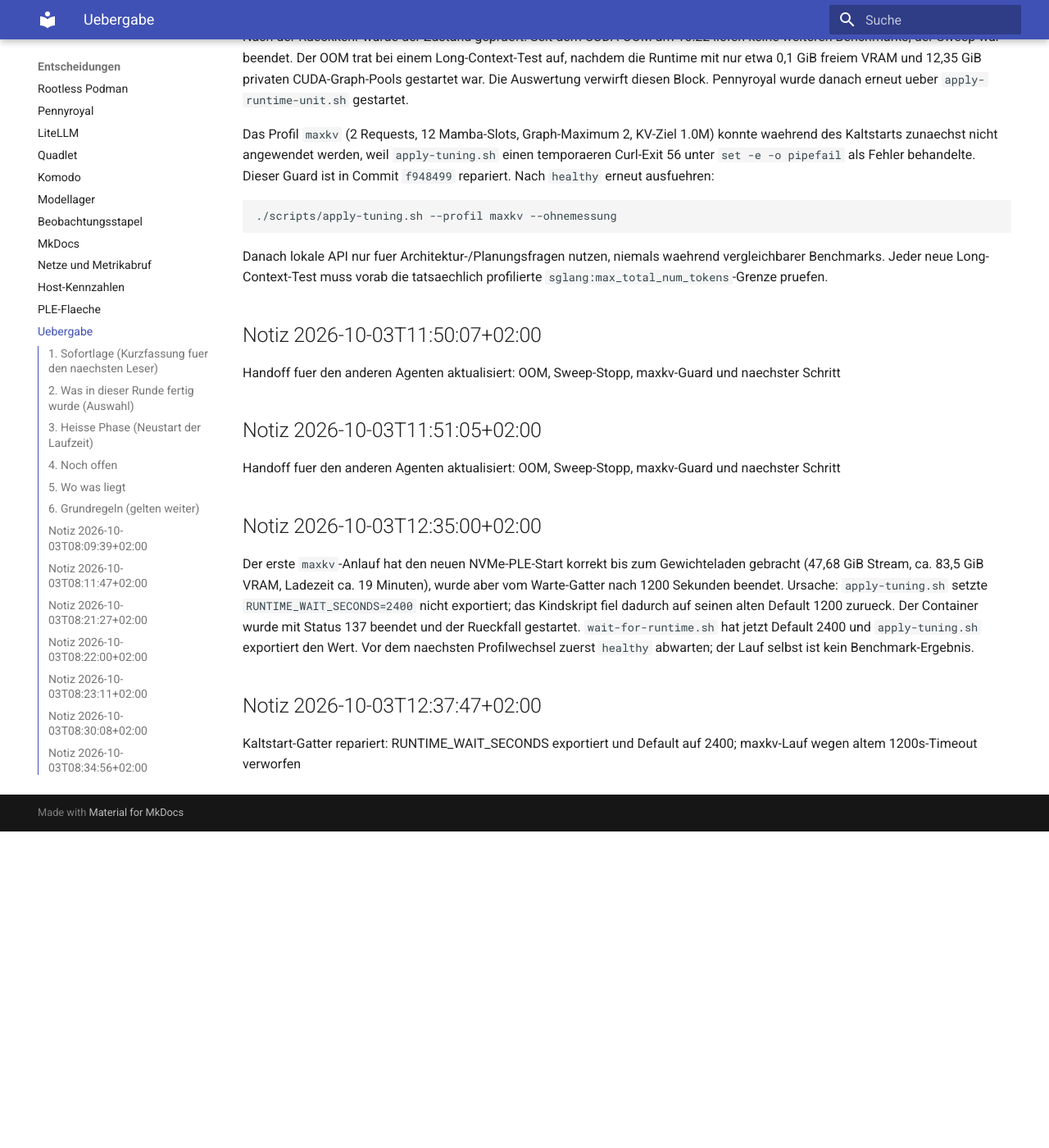
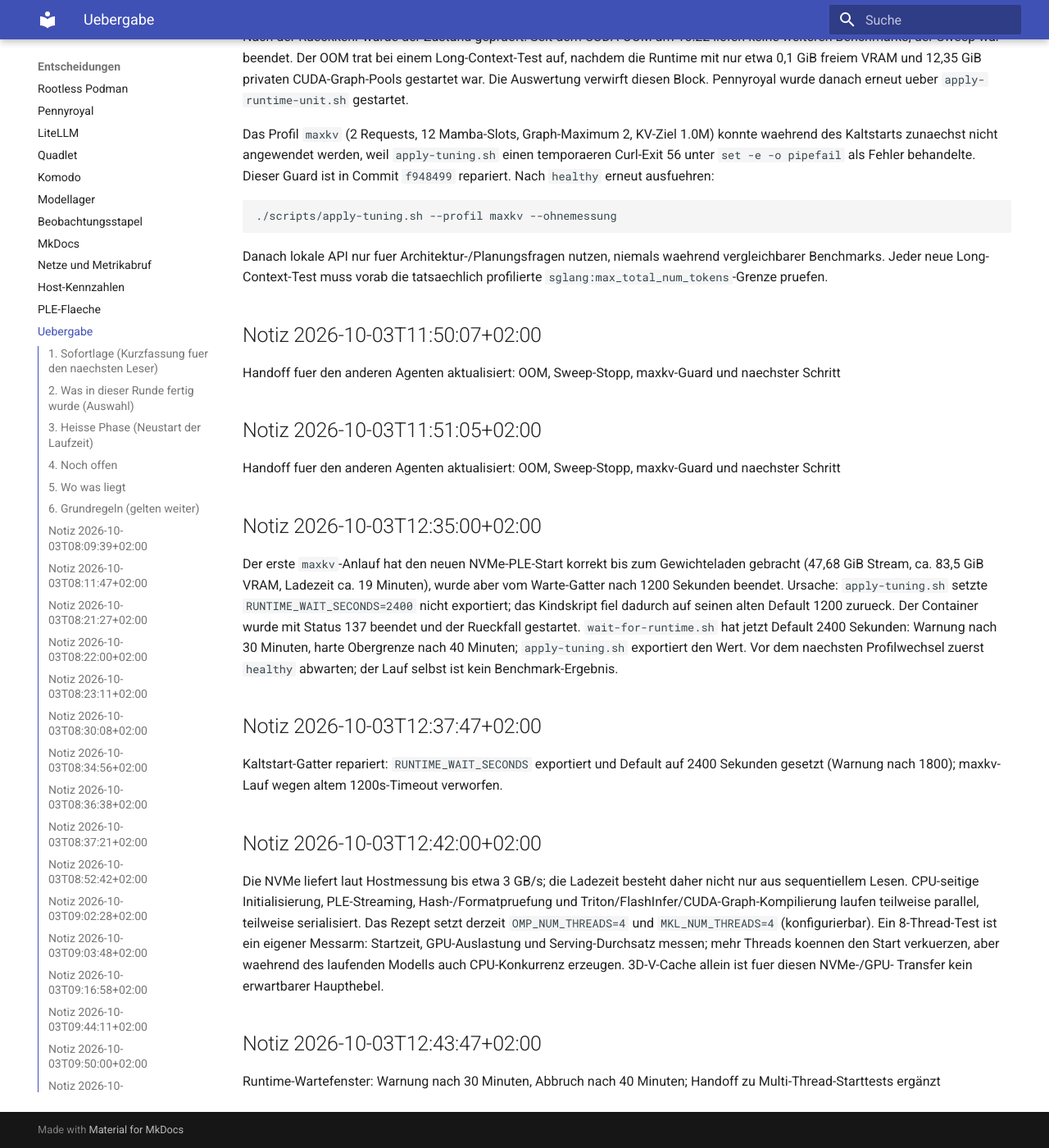
Before and after one commit to thomasdenk79-cyber/llm-infra-setup, an MkDocs documentation site: the page built from docs/HANDOFF.md, in a window 1280 px wide and 1400 px high, scrolled down 6579 px. Shown: the whole window at 82% size. Built offline with MkDocs 1.6.1 and Material for MkDocs 9.7.7, drawn with Linux system fonts in a browser that asks for light colours; before the commit the page ends 7593 px from its top, so only the background shows below that; some of the changed text lies outside the part shown.

Commit message:
stand: 2026-10-03T12:43 gesichert (3 Dateien)

```diff
--- a/docs/HANDOFF.md
+++ b/docs/HANDOFF.md
@@ -1,4 +1,4 @@
-Zuletzt gesichert: 2026-10-03T12:37:47+02:00 durch `scripts/session-checkpoint.sh`
+Zuletzt gesichert: 2026-10-03T12:43:47+02:00 durch `scripts/session-checkpoint.sh`
 
 # Arbeitsstand und Uebergabe
 
@@ -279,10 +279,29 @@
 `apply-tuning.sh` setzte `RUNTIME_WAIT_SECONDS=2400` nicht exportiert; das
 Kindskript fiel dadurch auf seinen alten Default 1200 zurueck. Der Container
 wurde mit Status 137 beendet und der Rueckfall gestartet. `wait-for-runtime.sh`
-hat jetzt Default 2400 und `apply-tuning.sh` exportiert den Wert. Vor dem
+hat jetzt Default 2400 Sekunden: Warnung nach 30 Minuten, harte Obergrenze
+nach 40 Minuten; `apply-tuning.sh` exportiert den Wert. Vor dem
 naechsten Profilwechsel zuerst `healthy` abwarten; der Lauf selbst ist kein
 Benchmark-Ergebnis.
 
 ## Notiz 2026-10-03T12:37:47+02:00
 
-Kaltstart-Gatter repariert: RUNTIME_WAIT_SECONDS exportiert und Default auf 2400; maxkv-Lauf wegen altem 1200s-Timeout verworfen
+Kaltstart-Gatter repariert: `RUNTIME_WAIT_SECONDS` exportiert und Default auf
+2400 Sekunden gesetzt (Warnung nach 1800); maxkv-Lauf wegen altem
+1200s-Timeout verworfen.
+
+## Notiz 2026-10-03T12:42:00+02:00
+
+Die NVMe liefert laut Hostmessung bis etwa 3 GB/s; die Ladezeit besteht daher
+nicht nur aus sequentiellem Lesen. CPU-seitige Initialisierung, PLE-Streaming,
+Hash-/Formatpruefung und Triton/FlashInfer/CUDA-Graph-Kompilierung laufen
+teilweise parallel, teilweise serialisiert. Das Rezept setzt derzeit
+`OMP_NUM_THREADS=4` und `MKL_NUM_THREADS=4` (konfigurierbar). Ein 8-Thread-Test
+ist ein eigener Messarm: Startzeit, GPU-Auslastung und Serving-Durchsatz messen;
+mehr Threads koennen den Start verkuerzen, aber waehrend des laufenden Modells
+auch CPU-Konkurrenz erzeugen. 3D-V-Cache allein ist fuer diesen NVMe-/GPU-
+Transfer kein erwartbarer Haupthebel.
+
+## Notiz 2026-10-03T12:43:47+02:00
+
+Runtime-Wartefenster: Warnung nach 30 Minuten, Abbruch nach 40 Minuten; Handoff zu Multi-Thread-Starttests ergänzt
```
Also changed, not shown: 2 other files.
